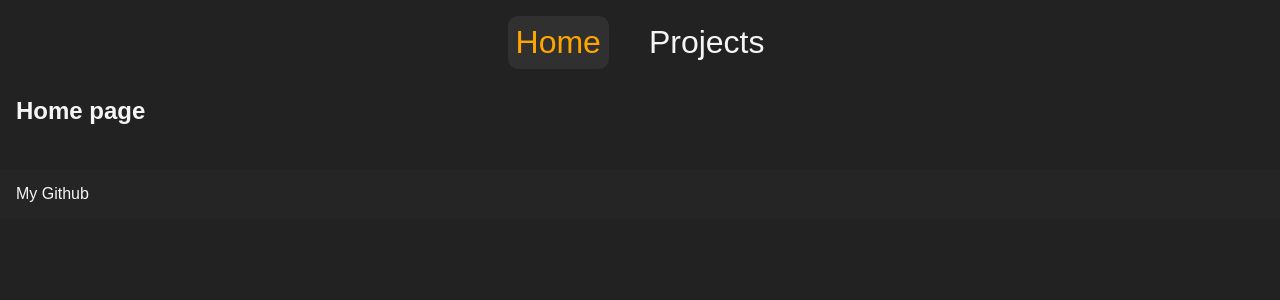
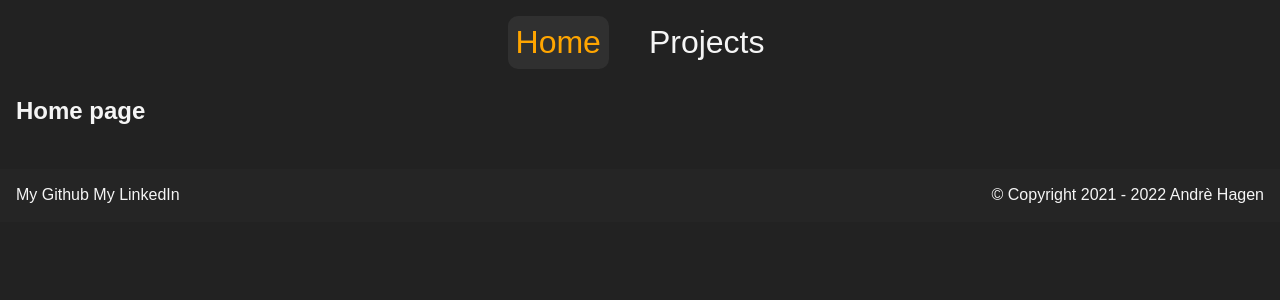
Before and after one commit to AnarchyEcho/echodev, a Nuxt app: page / in a window 1280 px wide. Shown: the top 300 px of the page. Built offline with nearby package versions, Linux system fonts and the light colour scheme.

Commit message:
fixed toTop styling and added linkedin link

```diff
--- a/components/Footer.vue
+++ b/components/Footer.vue
@@ -4,17 +4,29 @@
 
 <template>
   <div class="footer">
-    <NuxtLink to="https://github.com/kodeandre" target="_blank" no-rel>
-      My Github
-    </NuxtLink>
+    <div>
+      <NuxtLink to="https://github.com/kodeandre" target="_blank" no-rel>
+        My Github
+      </NuxtLink>
+      <NuxtLink href="https://www.linkedin.com/in/andr%C3%A8-hagen-a0a821217/" target="_blank" rel="noreferrer">
+        My LinkedIn
+      </NuxtLink>
+    </div>
+    <p>
+      &copy; {{ `Copyright 2021 - ${new Date().getFullYear()}` }} <a href="https://github.com/kodeandre" target="_blank" rel="noreferrer">
+        Andrè Hagen
+      </a>
+    </p>
   </div>
 </template>
 
 <style scoped lang="scss">
 .footer {
   background-color: #252525;
-  padding: 1rem 0;
+  padding: 0.1rem 1rem;
   margin-top: 1rem;
-  padding-left: 1rem;
+  display: flex;
+  justify-content: space-between;
+  align-items: center;
 }
 </style>
--- a/components/ToTop.vue
+++ b/components/ToTop.vue
@@ -19,7 +19,7 @@ const scrollTop = () => {
   justify-content: center;
   align-items: center;
   position: fixed;
-  bottom: 1rem;
+  bottom: 3rem;
   right: 1rem;
   z-index: 10;
   background-color: #ffa500;
```
